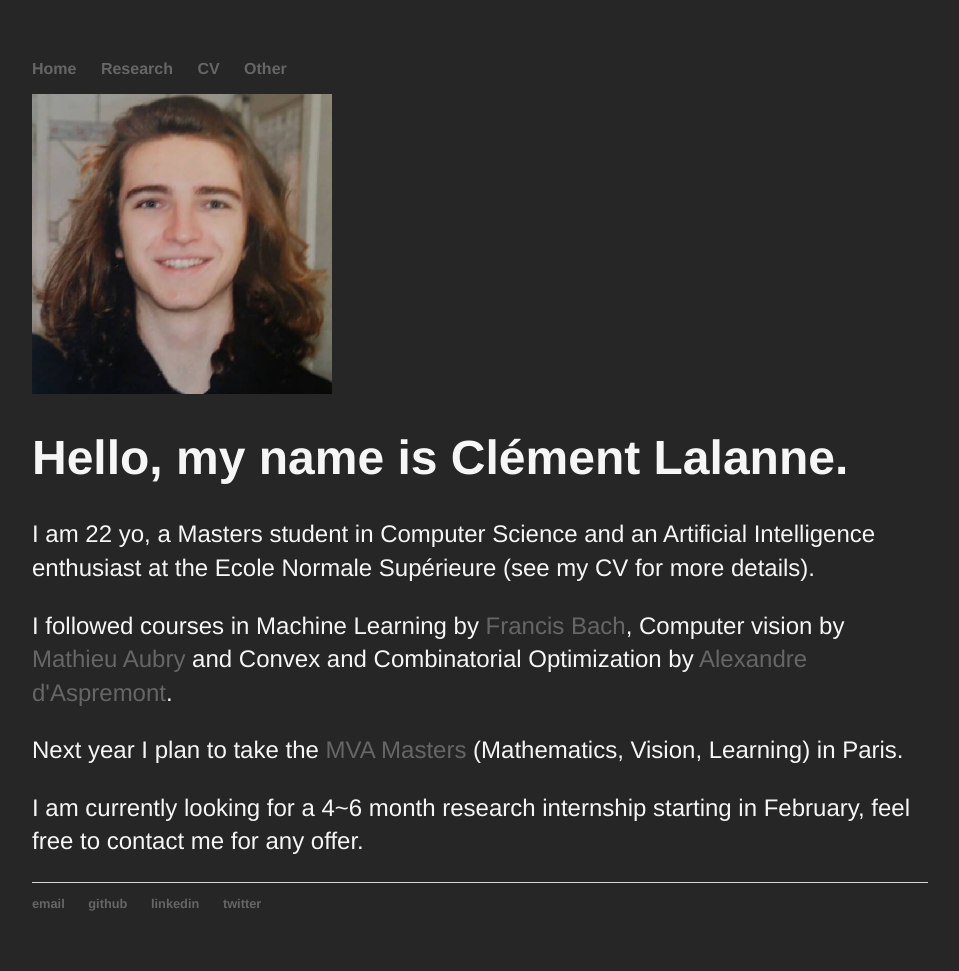
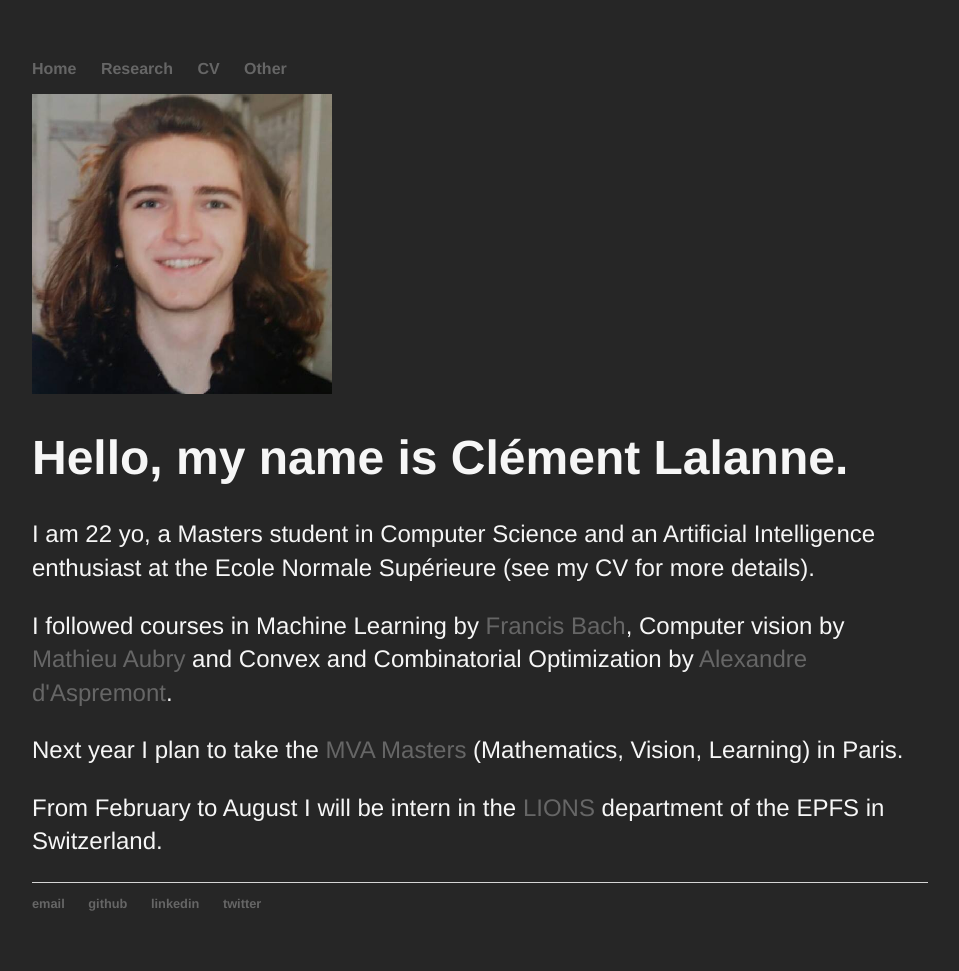
Before and after one commit to clemlal/clemlal.github.io, a Jekyll site: the page built from index.html, in a window 1280 px wide. Shown: the whole page, without its empty margins (160-1119 px from the left). Built offline with Jekyll 4.4.1, drawn with Linux system fonts in a browser that asks for light colours.

Commit message:
Update index.html
Internship added

```diff
--- a/index.html
+++ b/index.html
@@ -8,5 +8,5 @@
 				<p>I am 22 yo, a Masters student in Computer Science and an Artificial Intelligence enthusiast at the Ecole Normale Supérieure (see my CV for more details).</p>
 				<p>I followed courses in Machine Learning by <a target="_blank" href="http://www.di.ens.fr/~fbach/">Francis Bach</a>, Computer vision by <a target="_blank" href="http://imagine.enpc.fr/~aubrym/">Mathieu Aubry</a> and Convex and Combinatorial Optimization by <a target="_blank" href="http://www.di.ens.fr/~aspremon/">Alexandre d'Aspremont</a>.</p>
 				<p>Next year I plan to take the <a target="_blank" href="http://math.ens-paris-saclay.fr/version-francaise/formations/master-mva/">MVA Masters</a> (Mathematics, Vision, Learning) in Paris.</p>
-				<p>I am currently looking for a 4~6 month research internship starting in February, feel free to contact me for any offer.</p>
+				<p>From February to August I will be intern in the <a target="_blank" href="https://lions.epfl.ch/">LIONS</a> department of the EPFS in Switzerland.</p>
 </div><!-- /.blurb -->
```
